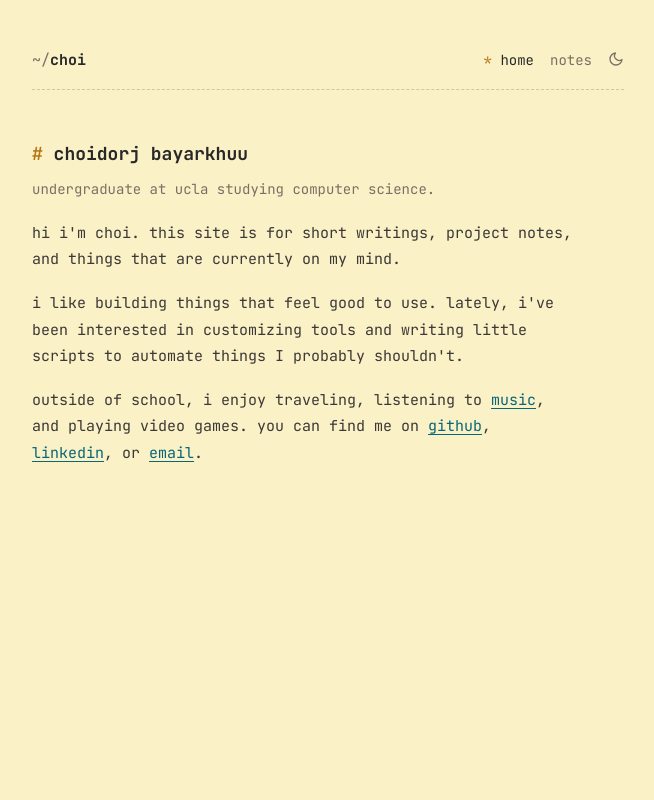
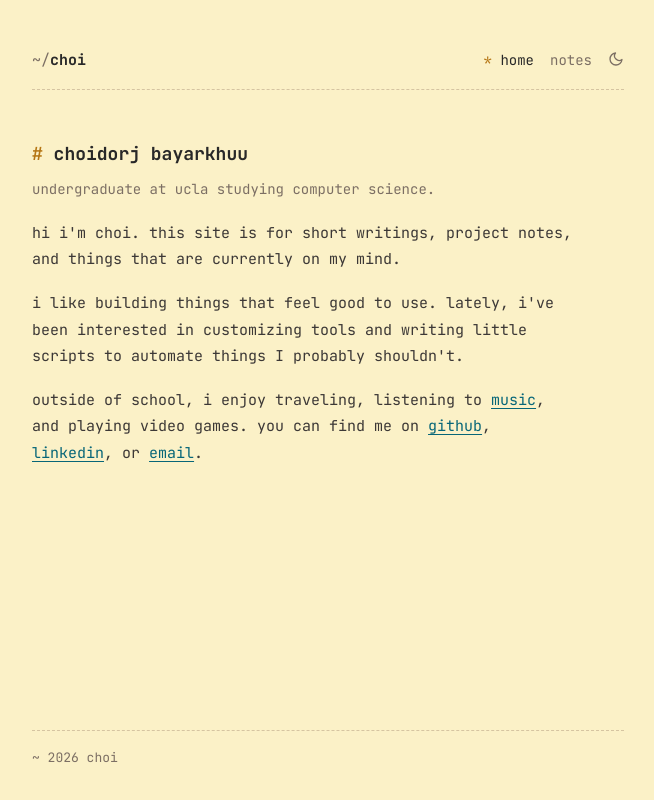
Before and after one commit to choidorj/portfolio, a React (Vite) app: page / in a window 1280 px wide. Shown: the whole page, without its empty margins (312-966 px from the left). Built offline with nearby package versions, Linux system fonts and the light colour scheme; no server answers.

Commit message:
some footer stuff

```diff
--- a/src/App.css
+++ b/src/App.css
@@ -3,7 +3,10 @@
 .shell {
   max-width: 640px;
   margin: 0 auto;
-  padding: 48px 24px 96px;
+  padding: 48px 24px 32px;
+  min-height: 100vh;
+  display: flex;
+  flex-direction: column;
 }
 
 .header {
@@ -345,6 +348,16 @@
   color: var(--fg);
 }
 
+/* Footer */
+
+.footer {
+  margin-top: auto;
+  padding-top: 16px;
+  border-top: 1px dashed var(--border);
+  color: var(--fg-muted);
+  font-size: 13px;
+}
+
 /* 404 */
 
 .notfound { display: flex; flex-direction: column; gap: 16px; }
--- a/src/App.tsx
+++ b/src/App.tsx
@@ -124,6 +124,10 @@ function Layout({ theme, toggleTheme }: { theme: Theme; toggleTheme: ToggleTheme
           <Route path="*" element={<NotFound />} />
         </Routes>
       </main>
+
+      <footer className="footer">
+        ~ {new Date().getFullYear()} choi
+      </footer>
     </div>
   )
 }
```
